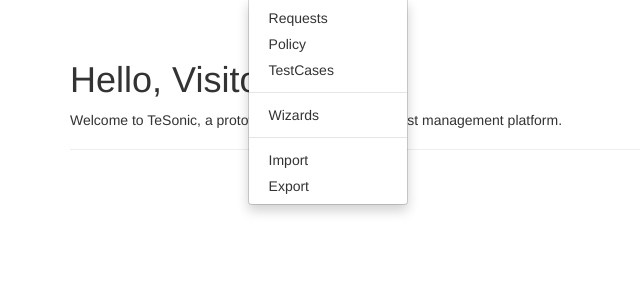
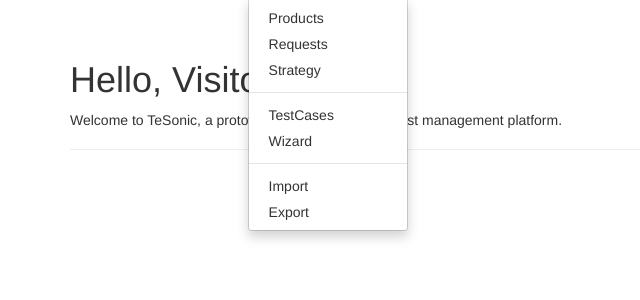
Before and after one commit to audricsun/TeSonic, a Flask app: page / in a window 1280 px wide, after a click on "Library". Shown: the part 52-352 px from the top of the page, without its empty margins (0-640 px from the left). Run offline with Flask 2, Linux system fonts and the light colour scheme; some libraries are stand-ins or nearby versions.

Commit message:
modify template for nav bar

```diff
--- a/TeSonic/app/templates/base.html
+++ b/TeSonic/app/templates/base.html
@@ -28,11 +28,12 @@
                                 role="button" aria-haspopup="true"
                                 aria-expanded="false">Library <span class="caret"></span></a>
                     <ul class="dropdown-menu">
+                        <li><a href="#">Products</a></li>
                         <li><a href="#">Requests</a></li>
-                        <li><a href="#">Policy</a></li>
+                        <li><a href="#">Strategy</a></li>
+                        <li role="separator" class="divider"></li>
                         <li><a href="#">TestCases</a></li>
-                        <li role="separator" class="divider"></li>
-                        <li><a href="#">Wizards</a></li>
+                        <li><a href="#">Wizard</a></li>
                         <li role="separator" class="divider"></li>
                         <li><a href="{{ url_for('manager.importFile') }}">Import</a></li>
                         <li><a href="#">Export</a></li>
@@ -43,8 +44,9 @@
                                 role="button" aria-haspopup="true"
                                 aria-expanded="false">Cycles <span class="caret"></span></a>
                     <ul class="dropdown-menu">
-                        <li><a href="#">Test Plans</a></li>
-                        <li><a href="#">Apply Testcase</a></li>
+                        <li><a href="#">Plans</a></li>
+                        <li><a href="#">Policy</a></li>
+
                     </ul>
                 </li>
                 <li><a href="#">Execute</a></li>
```
